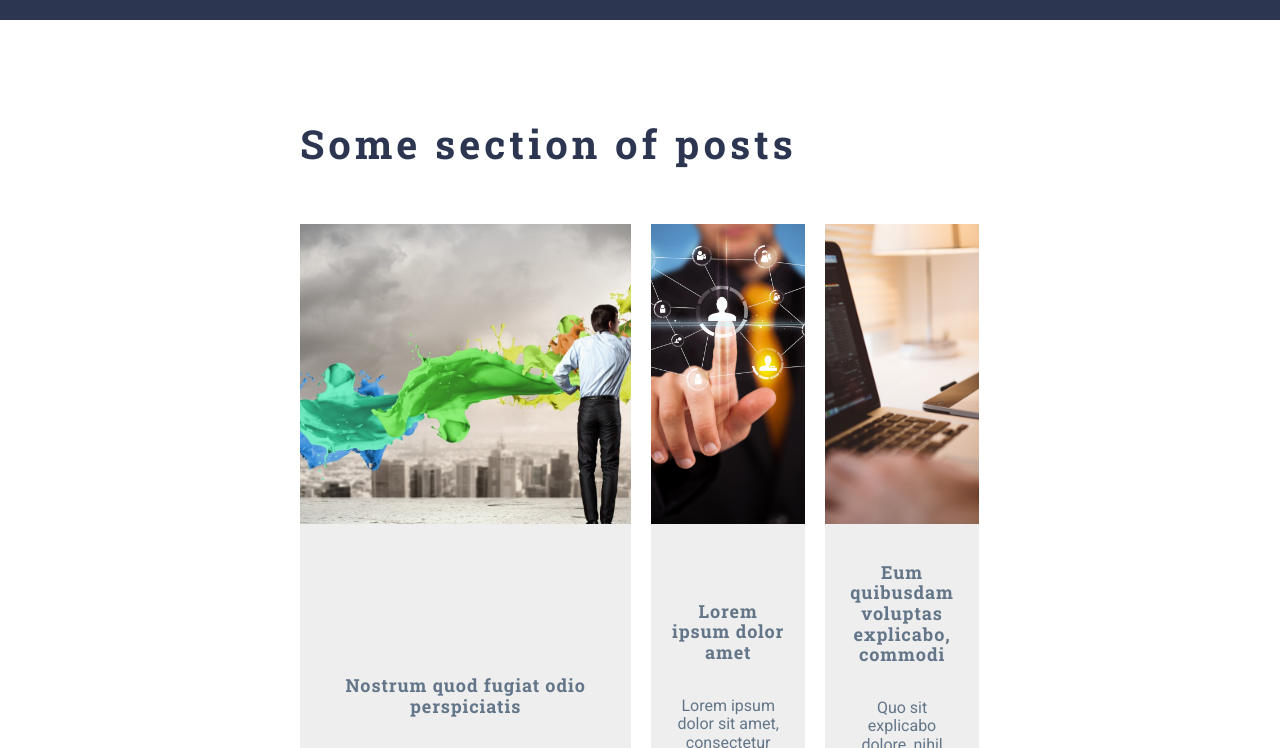
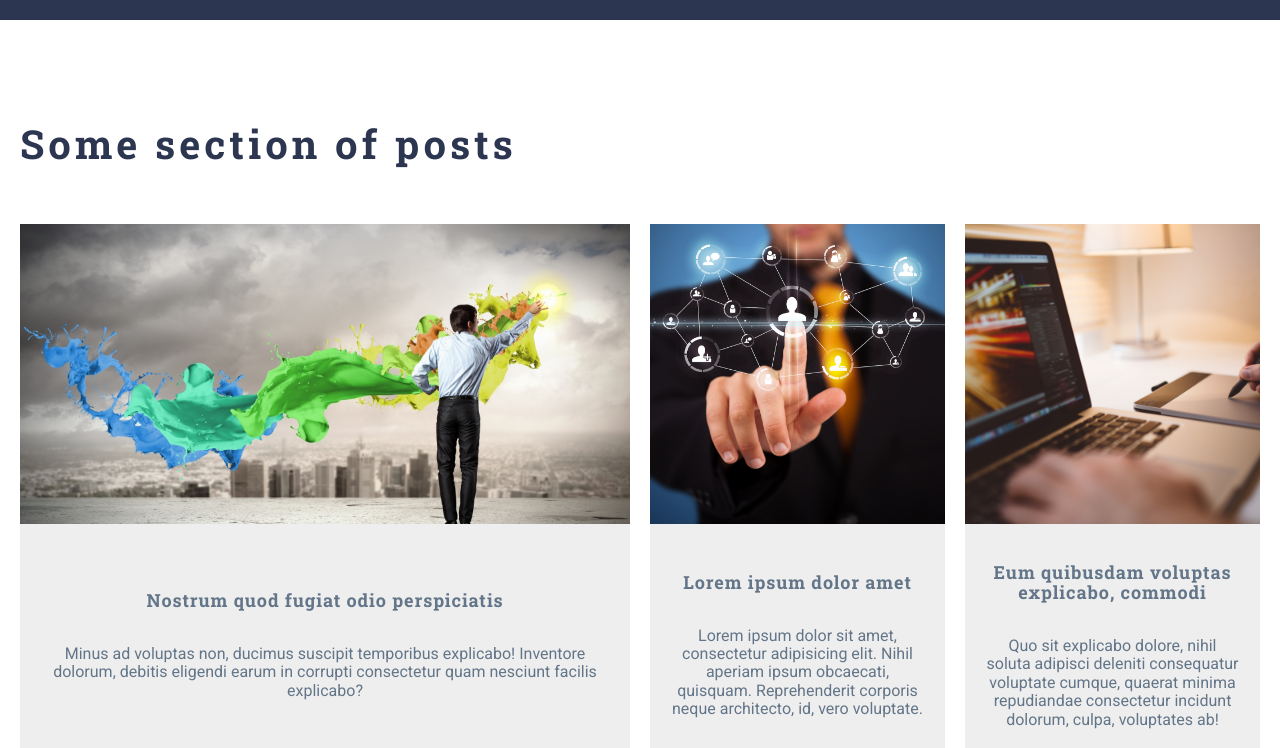
Before and after one commit to SaltanovskaV/__grid-template, a website: page index.html in a window 1280 px wide. Shown: the part 2540-3288 px from the top of the page. Drawn offline with Linux system fonts and the light colour scheme.

Commit message:
new update

```diff
--- a/assets/scss/sections/_section-posts.scss
+++ b/assets/scss/sections/_section-posts.scss
@@ -12,8 +12,6 @@ h3 {
   &-container {
     max-width: $ul;
     margin: auto;
-    margin-right: 281px;
-    margin-left: 280px;
     padding-right: $gap;
     padding-left: $gap;
 
```
Also changed, not shown: assets/css/style.css.
